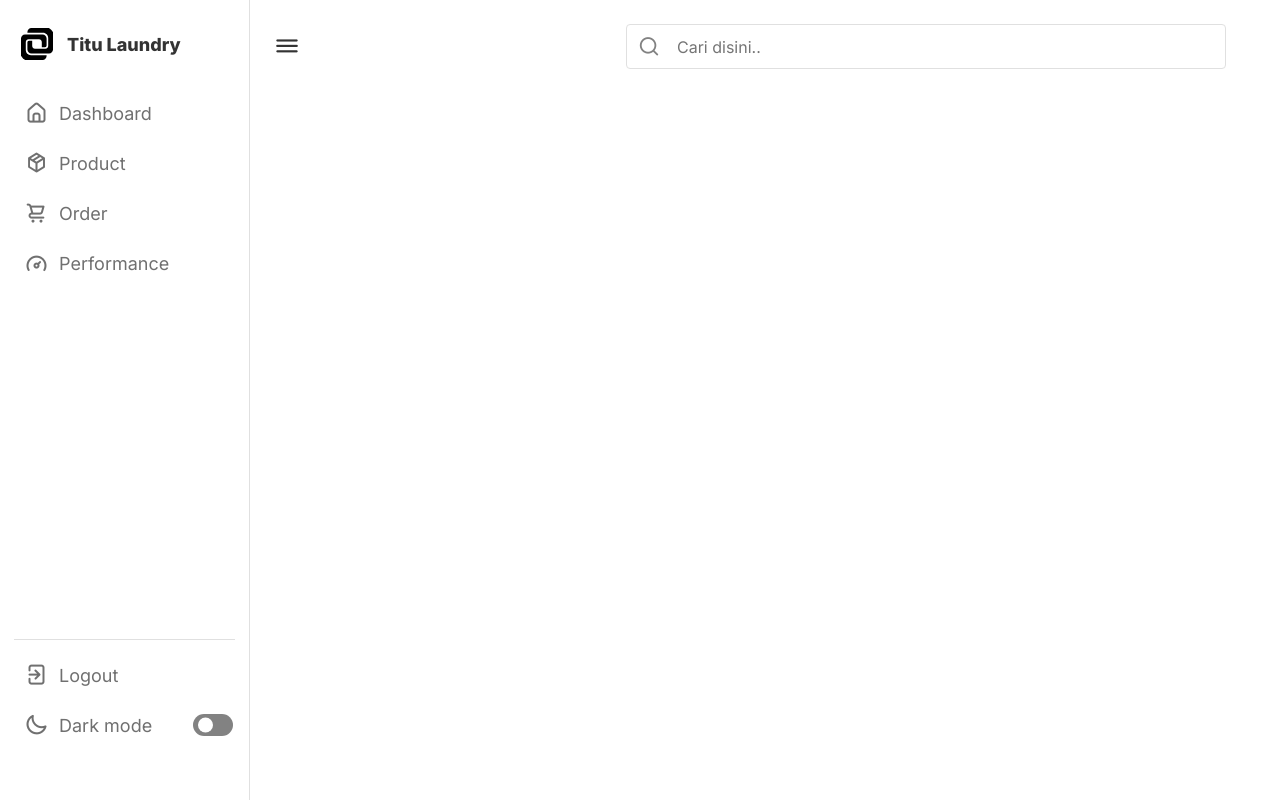
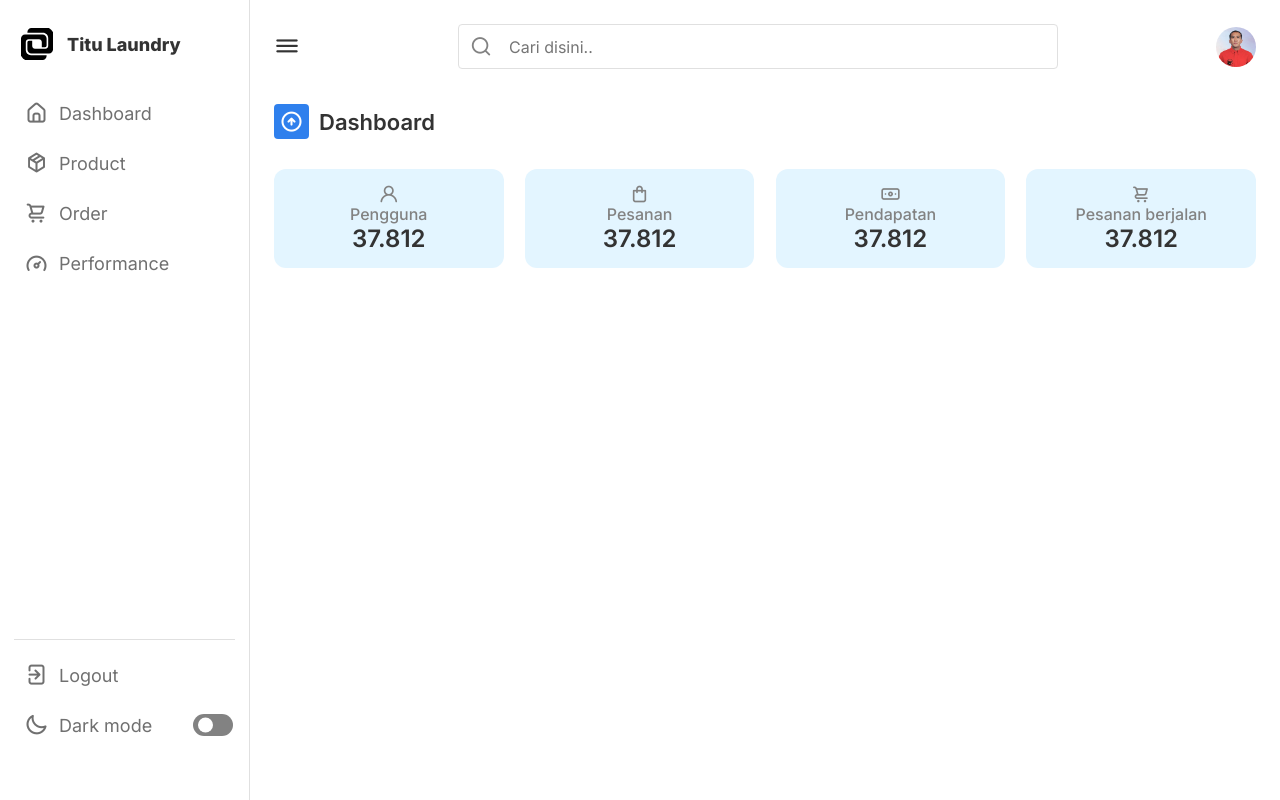
Before and after one commit to fikrilal/Titu-Laundry-Admin-Website, a PHP site: page / in a window 1280 px wide. Run offline with PHP 8.4, Linux system fonts and the light colour scheme.

Commit message:
add content

```diff
--- a/index.html
+++ b/index.html
@@ -66,6 +66,39 @@
                 <i class="uil uil-search"></i>
                 <input type="text" placeholder="Cari disini..">
             </div>
+            <img src="./img/profile.jpg" alt="">
+        </div>
+
+        <div class="dash-content">
+            <div class="overview">
+                <div class="title">
+                    <i class="uil uil-arrow-circle-up"></i>
+                    <span class="text">Dashboard</span>
+                </div>
+
+                <div class="boxes">
+                    <div class="box box1">
+                        <i class="uil uil-user"></i>
+                        <span class="text">Pengguna</span>
+                        <span class="number">37.812</span>
+                    </div>
+                    <div class="box box2">
+                        <i class="uil uil-shopping-bag"></i>
+                        <span class="text">Pesanan</span>
+                        <span class="number">37.812</span>
+                    </div>
+                    <div class="box box3">
+                        <i class="uil uil-money-bill"></i>
+                        <span class="text">Pendapatan</span>
+                        <span class="number">37.812</span>
+                    </div>
+                    <div class="box box4">
+                        <i class="uil uil-shopping-cart"></i>
+                        <span class="text">Pesanan berjalan</span>
+                        <span class="number">37.812</span>
+                    </div>
+                </div>
+            </div>
         </div>
     </section>
 
--- a/style.css
+++ b/style.css
@@ -420,3 +420,73 @@ nav.close ~ .dashboard .top {
   transform: translateY(-50%);
   color: #828282;
 }
+
+.top img {
+  width: 40px;
+  height: 40px;
+  border-radius: 50%;
+}
+
+.dashboard .dash-content {
+  padding-top: 80px;
+}
+
+.dash-content .title {
+  display: flex;
+  align-items: center;
+  margin: 0px 0 30px 0;
+}
+
+.dash-content .title i {
+  position: relative;
+  height: 35px;
+  width: 35px;
+  background-color: #2F80ED;
+  border-radius: 4px;
+  color: #FFFFFF;
+  display: flex;
+  align-items: center;
+  justify-content: center;
+  font-size: 24px;
+}
+
+.dash-content .title .text {
+  font-size: 22px;
+  font-weight: 600;
+  color: #333333;
+  margin-left: 10px;
+}
+
+.dash-content .boxes {
+  display: flex;
+  align-items: center;
+  justify-content: space-between;
+}
+
+.dash-content .boxes .box {
+  display: flex;
+  flex-direction: column;
+  align-items: center;
+  border-radius: 12px;
+  width: calc(100% / 4 - 16px);
+  padding: 15px 20px;
+  background-color: #E3F5FF;
+}
+
+.box i {
+  font-size: 20px;
+  color: #828282;
+}
+
+.box .text {
+  white-space: nowrap;
+  font-size: 16px;
+  font-weight: 500;
+  color: #828282;
+}
+
+.box .number {
+  font-size: 24px;
+  font-weight: 600;
+  color: #333333;
+}
```
Also changed, not shown: img/profile.jpg.
